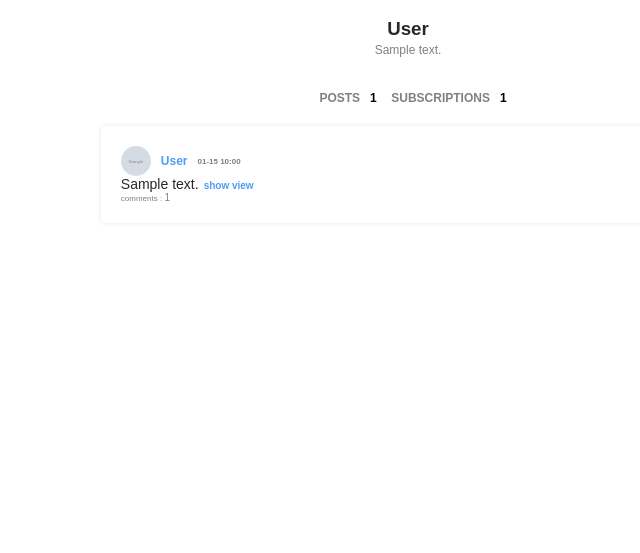
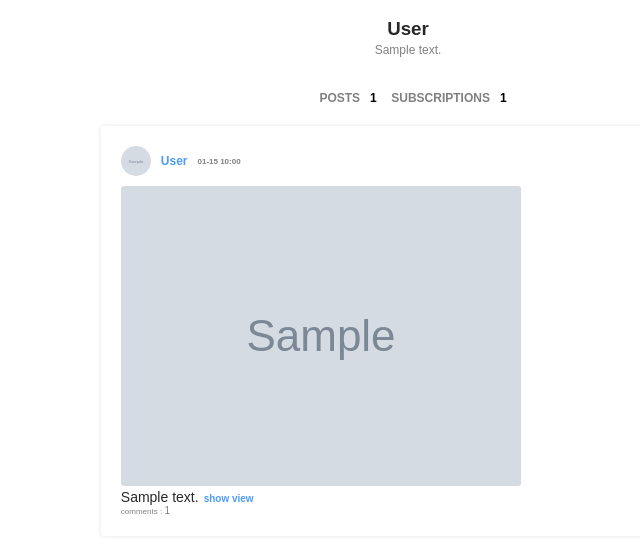
Before and after one commit to YauheniRusinchuk/developement_sweden, a Django app: template apps/templates/home/detail.html in a window 1280 px wide. Shown: the part 182-735 px from the top of the page, without its empty margins (232-872 px from the left). Run offline with Django 3.2, Linux system fonts and the light colour scheme; the template is opened without the code that fills it: most values are stand-ins (such as "Sample title", 1, 10 or a date in 2020); grey boxes marked "Sample" are stand-in pictures; some libraries are stand-ins or nearby versions; some web fonts are replaced.

Commit message:
new style img

```diff
--- a/apps/static/css/style.css
+++ b/apps/static/css/style.css
@@ -387,6 +387,12 @@ body {
     box-shadow: 0 0 5px #e6e6e6;
 }
 
+
+.img_article img {
+    margin-top: 10px;
+    max-width: 100%;
+    border-radius: 3px;
+}
 
 
 
@@ -642,6 +648,12 @@ body {
   font-style: normal;
 }
 
+
+.post_container .img_article img {
+    margin-top: 10px;
+    max-width: 100%;
+    border-radius: 3px;
+}
 
 
 
@@ -1135,6 +1147,7 @@ body {
 .detail_article img {
     text-align: center;
     max-width: 100%;
+    border-radius: 3px;
 }
 
 .detail_article .detail_article_info {
--- a/apps/templates/home/detail.html
+++ b/apps/templates/home/detail.html
@@ -73,6 +73,11 @@
           <span class="user_post">{{profile_detail.fullname}}</span>
           <span>{{article.date|date:'m-d H:i'}}</span>
         </div>
+        {% if article.img %}
+            <div class="img_article">
+                <img src="{{article.img.url}}" />
+            </div>
+        {% endif %}
         <p>{{article.text}}<a class="show_view" href="{{  article.get_absolute_url  }}">show view</a> </p>
         <p class="comments">comments : <span class="count_comments_class">{{article.count_comments}}</span></p>
       </div>
```
Also changed, not shown: apps/templates/home/index.html (+6 -1 lines).
